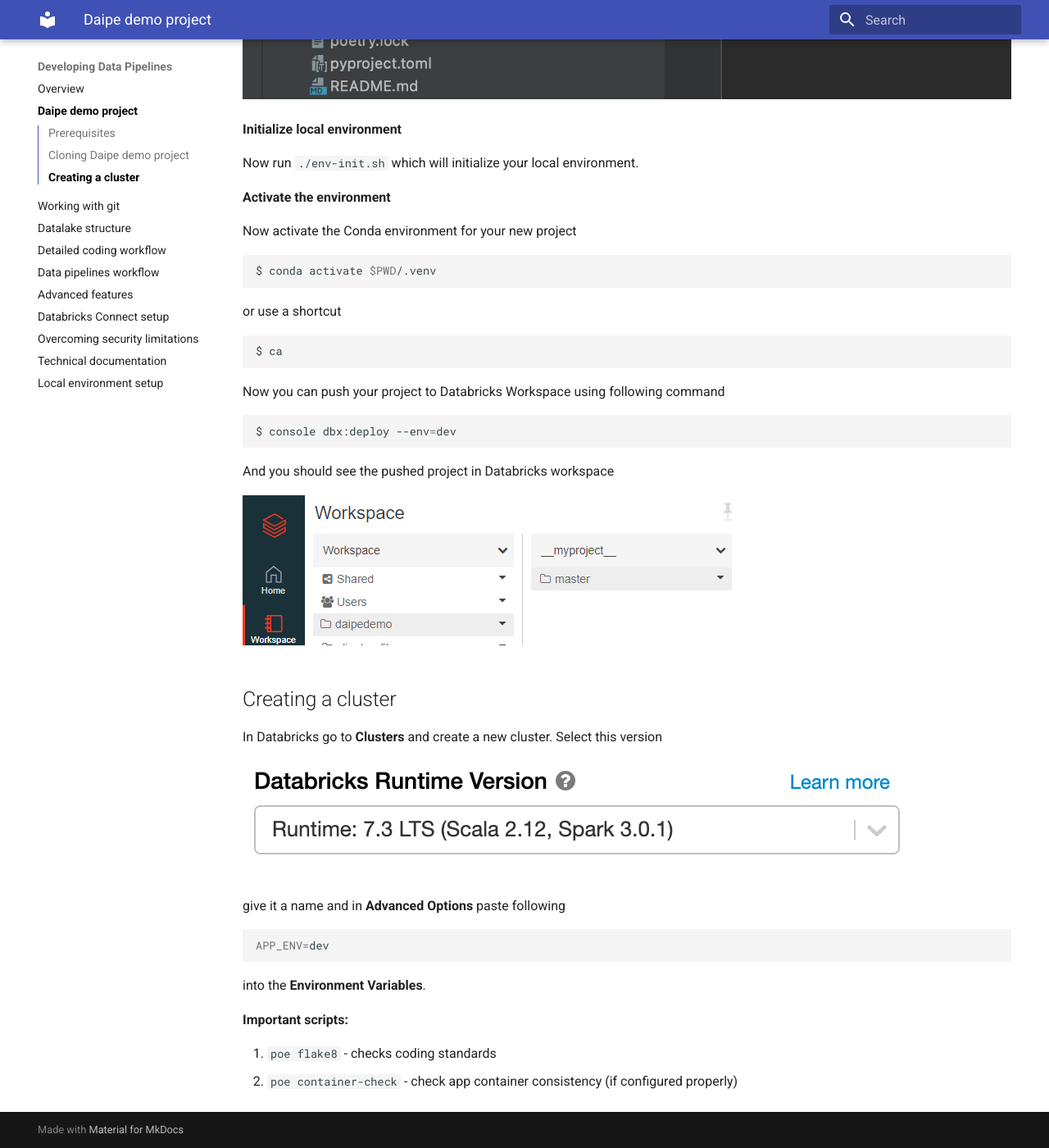
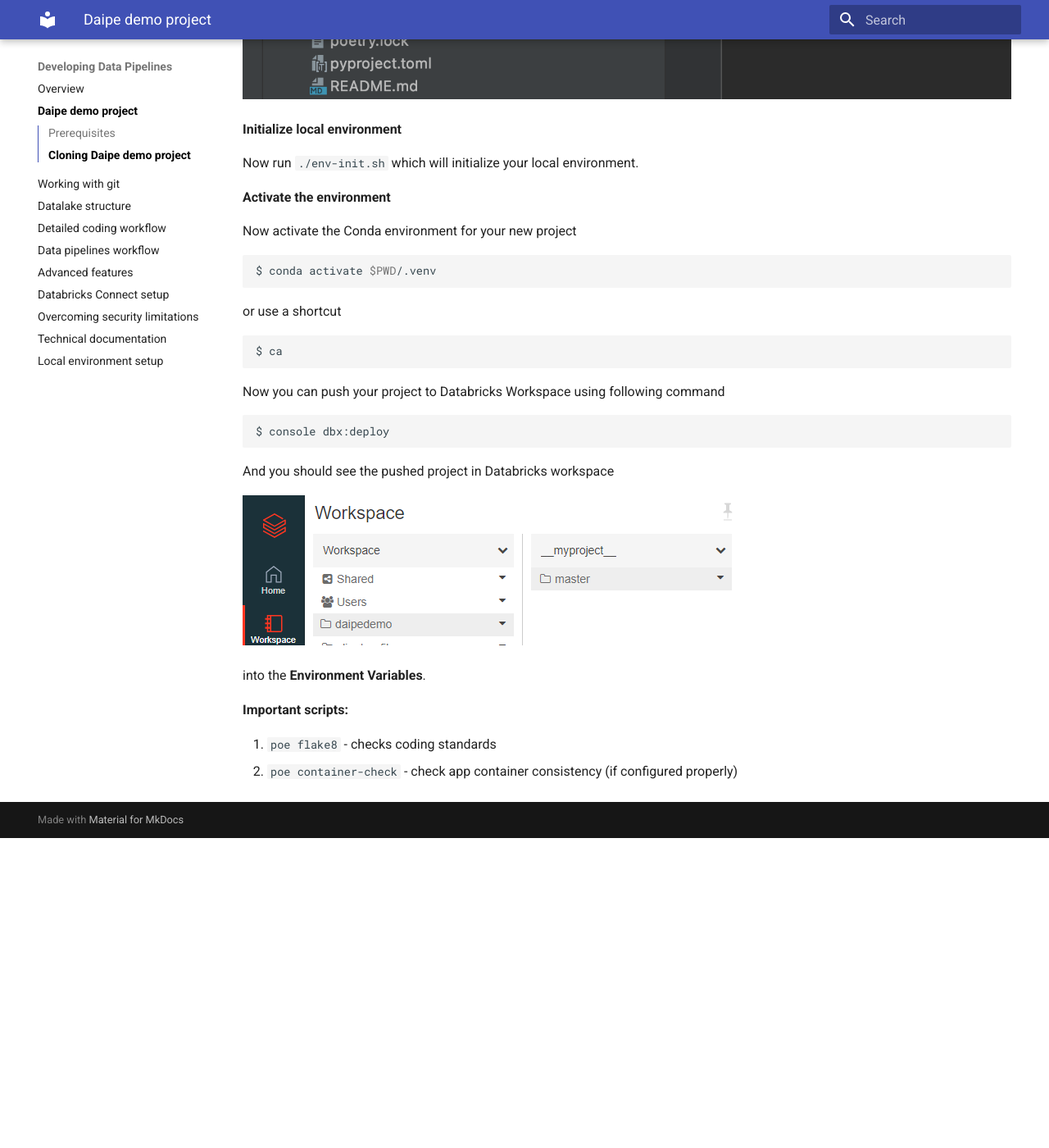
Before and after one commit to daipe-ai/platform-docs, an MkDocs documentation site: the page built from docs/data-pipelines-workflow/daipe-demo-project.md, in a window 1280 px wide and 1400 px high, scrolled down 1824 px. Shown: the whole window at 82% size. Built offline with MkDocs 1.6.1 and Material for MkDocs 9.7.7, drawn with Linux system fonts in a browser that asks for light colours; after the commit the page ends 2846 px from its top, so only the background shows below that.

Commit message:
Remove cluster creation

````diff
--- a/docs/data-pipelines-workflow/daipe-demo-project.md
+++ b/docs/data-pipelines-workflow/daipe-demo-project.md
@@ -54,7 +54,7 @@
 Now you can push your project to Databricks Workspace using following command
 
 ```bash
-$ console dbx:deploy --env=dev
+$ console dbx:deploy
 ```
 
 And you should see the pushed project in Databricks workspace
@@ -62,19 +62,6 @@
 ![](../images/pushed_daipedemo_project.png)
 
 
-## Creating a cluster
-
-In Databricks go to **Clusters** and create a new cluster.
-Select this version
-
-![](../images/dbr_version7.3.png)
-
-give it a name and in **Advanced Options** paste following
-
-```bash
-APP_ENV=dev
-```
-
 into the **Environment Variables**.
 
 **Important scripts:**
````
